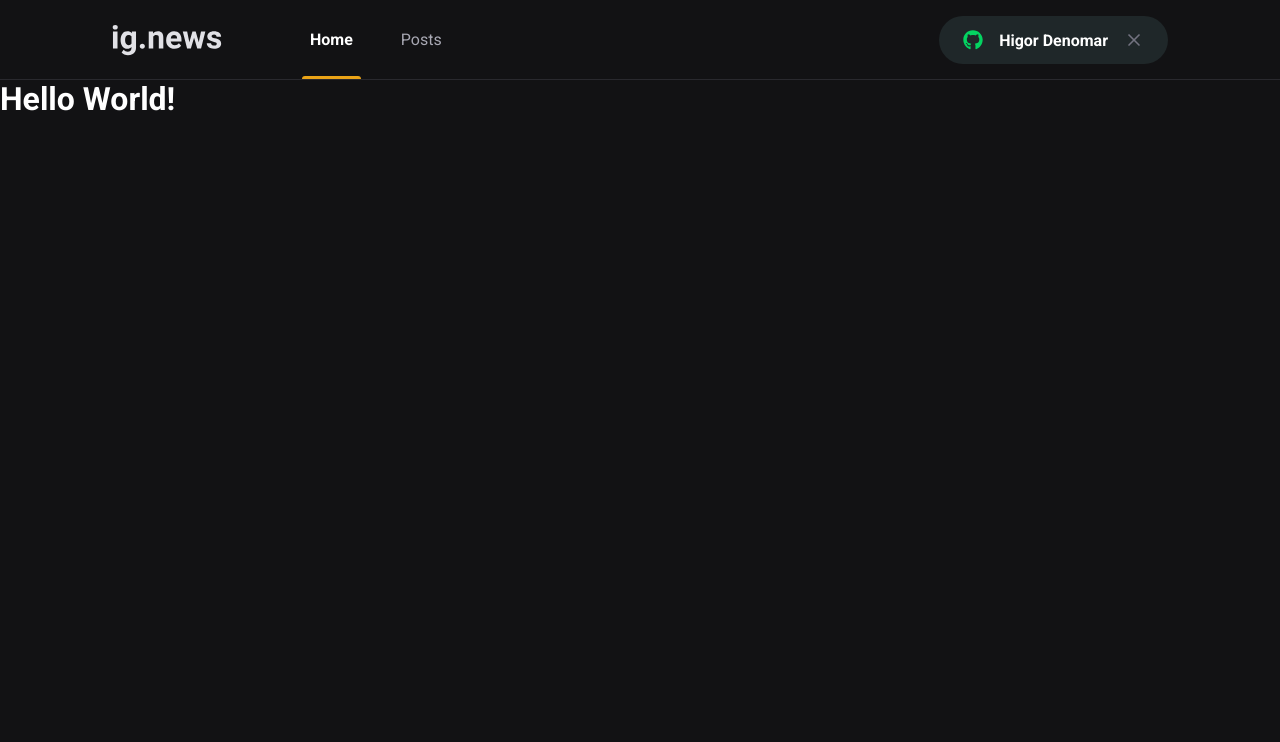
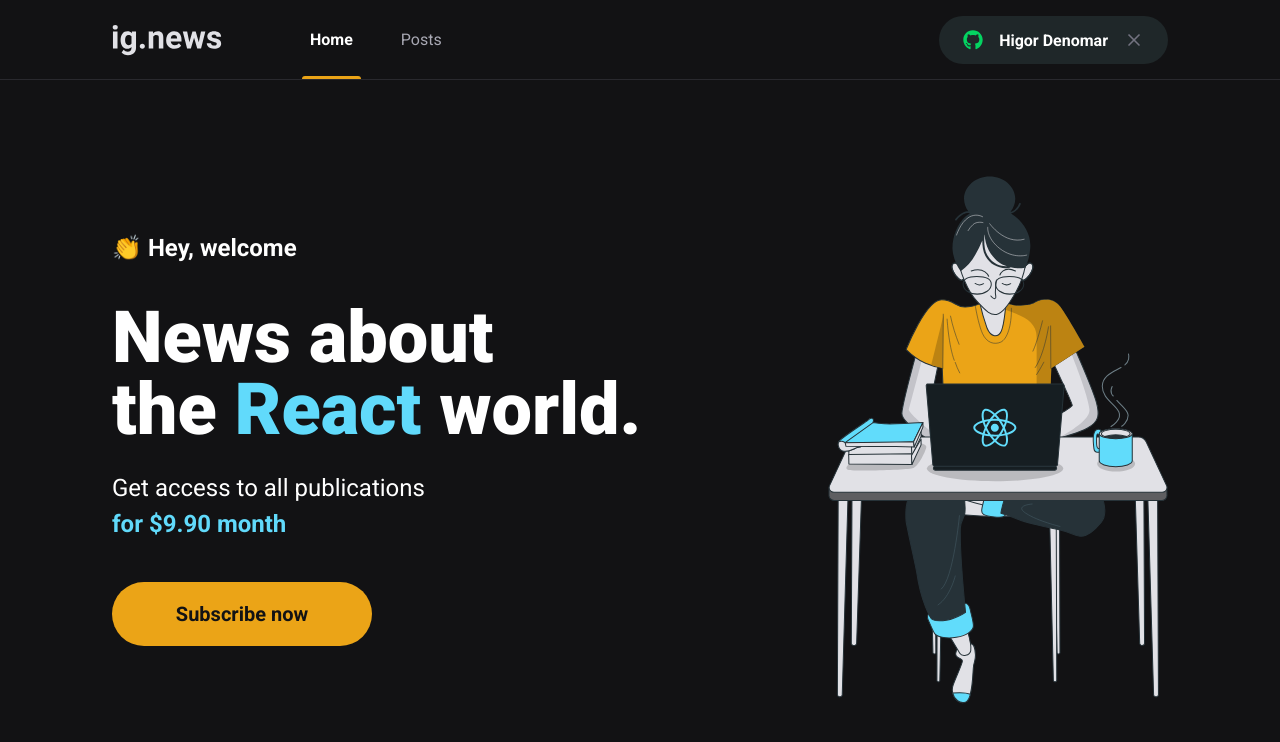
Before and after one commit to HigorDenomar/ignews, a Next.js app: page / in a window 1280 px wide. Shown: the top 742 px of the page. Built offline with nearby package versions, Linux system fonts and the light colour scheme.

Commit message:
home created

```diff
--- /dev/null
+++ b/src/components/SubscribeButton/index.tsx
@@ -0,0 +1,9 @@
+import styles from './styles.module.scss';
+
+export function SubscribeButton() {
+  return (
+    <button type="button" className={styles.subscribeButton}>
+      Subscribe now
+    </button>
+  );
+}
--- /dev/null
+++ b/src/components/SubscribeButton/styles.module.scss
@@ -0,0 +1,20 @@
+.subscribeButton {
+  width: 260px;
+  height: 6.4rem;
+  border: 0;
+  border-radius: 3.2rem;
+  background: var(--yellow-500);
+  color: var(--gray-900);
+  font-size: 2rem;
+  font-weight: bold;
+
+  display: flex;
+  align-items: center;
+  justify-content: center;
+
+  transition: filter 0.2s;
+
+  &:hover {
+    filter: brightness(0.8);
+  }
+}
--- a/src/pages/_document.tsx
+++ b/src/pages/_document.tsx
@@ -8,7 +8,7 @@
         <Head>
           <link rel="preconnect" href="https://fonts.googleapis.com" />
           <link rel="preconnect" href="https://fonts.gstatic.com" />
-          <link href="https://fonts.googleapis.com/css2?family=Roboto:wght@300;400;500;700&display=swap" rel="stylesheet" />
+          <link href="https://fonts.googleapis.com/css2?family=Roboto:wght@300;400;500;700;900&display=swap" rel="stylesheet" />
         </Head>
         <body>
           <Main />
--- a/src/pages/index.tsx
+++ b/src/pages/index.tsx
@@ -1,13 +1,39 @@
+import Image from 'next/image';
 import Head from 'next/head';
+
+import { SubscribeButton } from '../components/SubscribeButton';
+import styles from '../styles/home.module.scss';
 
 export default function Home() {
   return (
     <>
       <Head>
-        <title>Inicio | ig.news</title>
+        <title>Home | ig.news</title>
       </Head>
 
-      <h1>Hello World!</h1>
+      <main className={styles.contentContainer}>
+        <section className={styles.hero}>
+          <span>👏 Hey, welcome</span>
+          <h1>
+            News about <br />
+            the <span>React</span> world.
+          </h1>
+
+          <p>
+            Get access to all publications <br />
+            <span>for $9.90 month</span>
+          </p>
+
+          <SubscribeButton />
+        </section>
+
+        <Image
+          src="/images/avatar.svg"
+          alt="Girl coding"
+          width={340}
+          height={530}
+        />
+      </main>
     </>
   );
 }
--- /dev/null
+++ b/src/styles/home.module.scss
@@ -0,0 +1,45 @@
+.contentContainer {
+  max-width: 1120px;
+  margin: 0 auto;
+  padding: 0 3.2rem;
+  height: calc(100vh - 8rem);
+
+  display: flex;
+  align-items: center;
+  justify-content: space-between;
+}
+
+.hero {
+  max-width: 600px;
+
+  > span {
+    font-size: 2.4rem;
+    font-weight: bold;
+  }
+
+  h1 {
+    font-size: 7.2rem;
+    line-height: 7.2rem;
+    font-weight: 900;
+    margin-top: 4rem;
+
+    span {
+      color: var(--cyan-500);
+    }
+  }
+
+  p {
+    font-size: 2.4rem;
+    line-height: 3.6rem;
+    margin-top: 2.4rem;
+
+    span {
+      color: var(--cyan-500);
+      font-weight: bold;
+    }
+  }
+
+  button {
+    margin-top: 4rem;
+  }
+}
```
